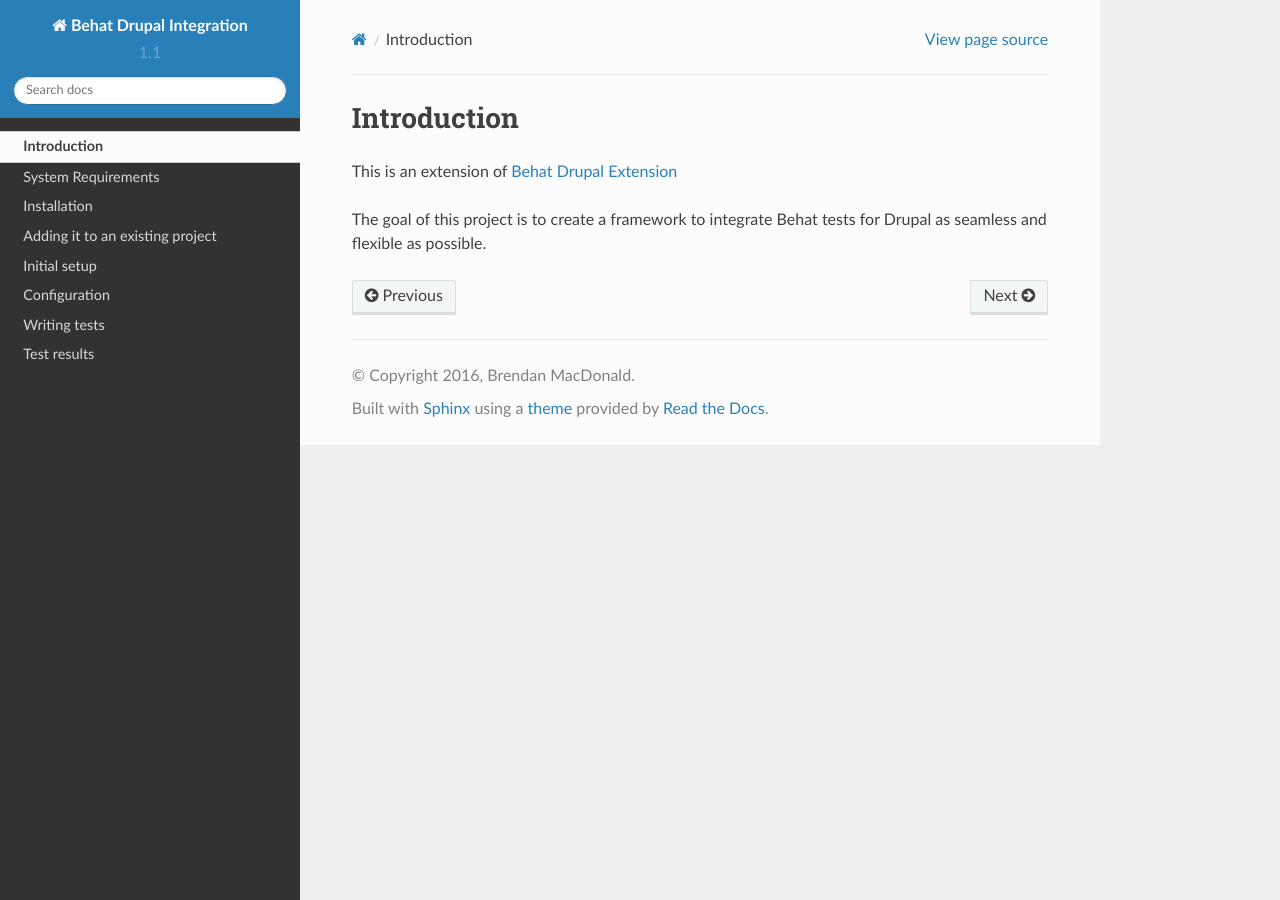
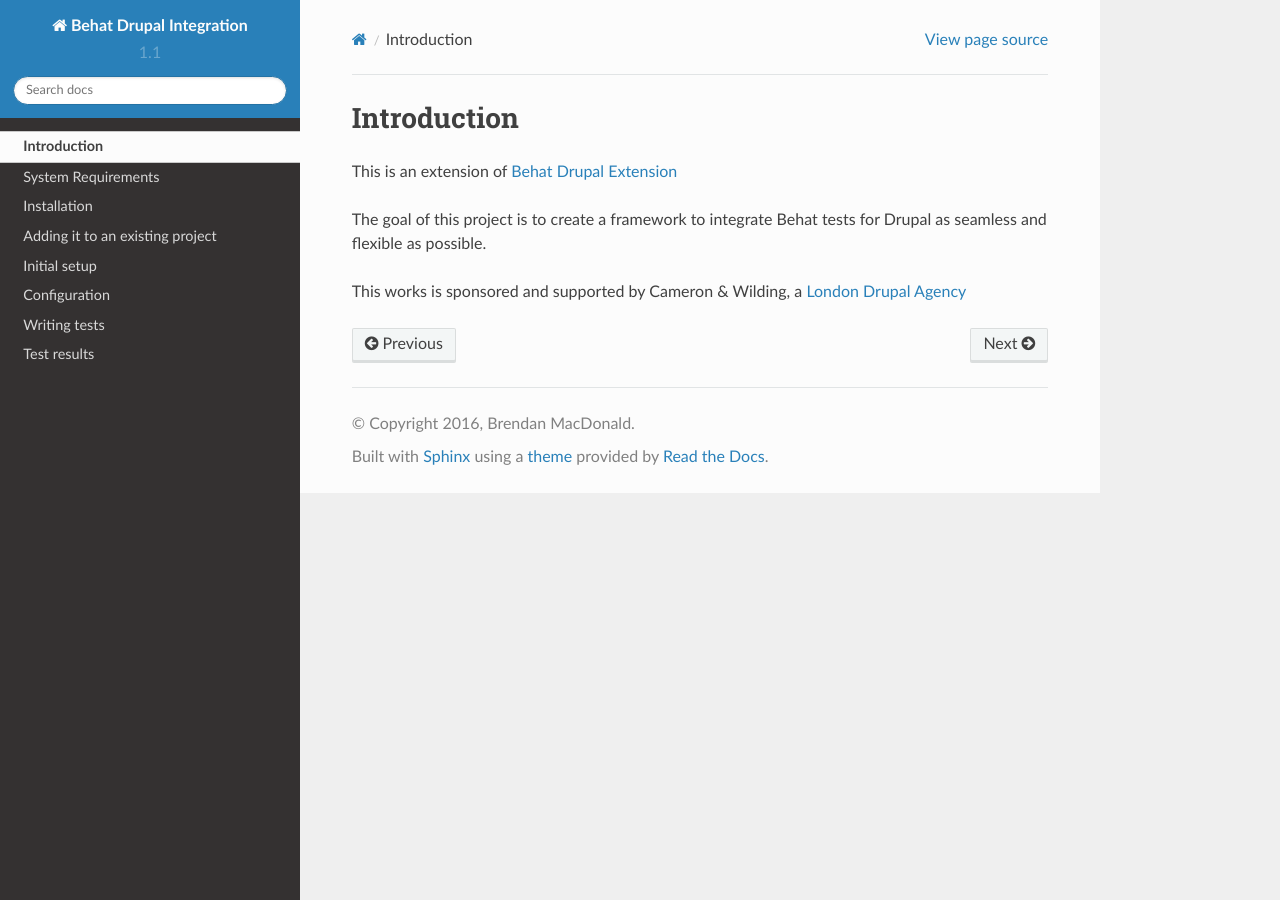
Before and after one commit to cameronandwilding/CWTest_Behat, a Sphinx documentation site: the page built from docs/intro.rst, in a window 1280 px wide. Built offline with Sphinx 7.4.7 and the Read the Docs theme 2.0.0, drawn with Linux system fonts in a browser that asks for light colours.

Commit message:
Adds credit to C&W on the docs section.

```diff
--- a/docs/intro.rst
+++ b/docs/intro.rst
@@ -5,3 +5,5 @@
 
 The goal of this project is to create a framework to integrate
 Behat tests for Drupal as seamless and flexible as possible.
+
+This works is sponsored and supported by Cameron & Wilding, a `London Drupal Agency <https://www.cameronandwilding.com/>`_
```
